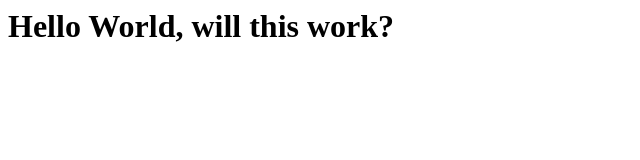
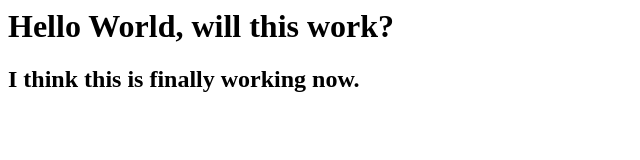
Before and after one commit to YBaghiani/helloworld-sunday, a plain HTML site: page index.html in a window 1280 px wide. Shown: the whole page, without its empty margins (0-640 px from the left). Drawn offline with Linux system fonts and the light colour scheme.

Commit message:
second commit
More text added to HTML

```diff
--- a/index.html
+++ b/index.html
@@ -3,3 +3,5 @@
     <h1>
       Hello World, will this work?
     </h1>
+    <h2>I think this is finally working now.
+    </h2>
```
